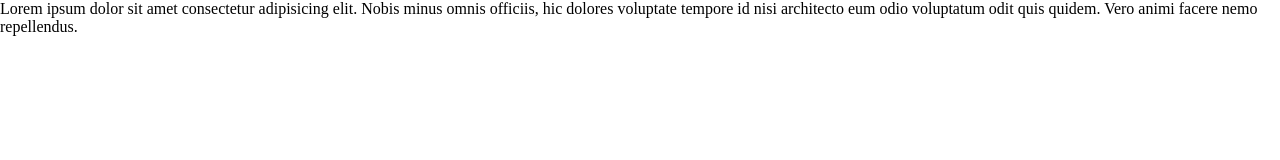
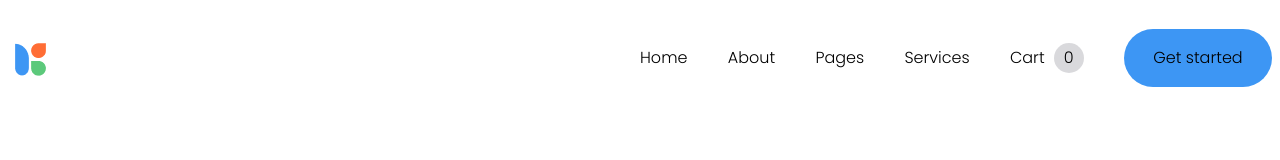
Before and after one commit to AnnaPatyk/Growfy, a plain HTML site: page index.html in a window 1280 px wide. Drawn offline with Linux system fonts and the light colour scheme.

Commit message:
add header html and styles scss

```diff
--- a/index.html
+++ b/index.html
@@ -8,7 +8,42 @@
 </head>
 <body>
    <div class="wrapper">
-Lorem ipsum dolor sit amet consectetur adipisicing elit. Nobis minus omnis officiis, hic dolores voluptate tempore id nisi architecto eum odio voluptatum odit quis quidem. Vero animi facere nemo repellendus.
+     <header class="header">
+      <div class="header__container _container">
+       <div class="header__logo"><a href="#" class="logo"><img src="./img/logo-growfy.png" alt=""></a></div>
+       <nav class="header--menu menu">
+         <ul class="menu__list">
+
+            <li class="menu__item">
+               <a href="" class="menu__link">Home</a>
+            </li>
+
+            <li class="menu__item">
+               <a href="" class="menu__link">About</a>
+            </li>
+
+            <li class="menu__item">
+               <a href="" class="menu__link">Pages</a>
+            </li>
+
+            <li class="menu__item">
+               <a href="" class="menu__link">Services</a>
+            </li>
+
+            <li class="menu__item">
+               <a href="" class="menu__link">Cart</a>
+               <a href="" class="menu__link link__zero">0</a>
+            </li>
+
+            <li class="menu__item button">
+               <a href="" class="menu__link">Get started</a>
+            </li>
+
+         </ul>
+       </nav>
+      </div>
+
+     </header>
    </div>
 </body>
 </html>
--- a/scss/_nul.scss
+++ b/scss/_nul.scss
@@ -38,6 +38,8 @@ ul {
 html,
 body {
    height: 100%;
+   font-family: 'Inter', sans-serif;
+   font-family: 'Poppins', sans-serif;
 }
 
 input,
--- a/scss/style.scss
+++ b/scss/style.scss
@@ -1,9 +1,69 @@
-@import"_nul";
+@import "_nul";
 
-@import url('https://fonts.googleapis.com/css2?family=Inter:wght@200;400&family=Poppins:wght@300;400;500&display=swap');
+@import url("https://fonts.googleapis.com/css2?family=Inter:wght@200;400&family=Poppins:wght@300;400;500&display=swap");
 
+$background-body: #0d0d11;
+$color-3D96F4: #3d96f4;
+$color-white: #fff;
+$color-9c: #9c9c9c;
+$color-129: rgba(129, 129, 139, 0.2);
+$color-81: #81818b;
 
-._container{
-   max-width: 81.25rem;
+._container {
+   max-width: 82.25rem;
    margin: 0rem auto;
+   padding-inline: 0.5rem;
 }
+//*-----шапка-----------------------------------------------------------------------------------------------*//
+
+.header {
+   position: fixed;
+   width: 100%;
+   left: 0;
+   top: 0;
+}
+
+.header__container {
+   display: grid;
+   grid-template-columns: 1fr 1fr;
+   align-items: center;
+   min-height: 7.25rem;
+}
+
+.header__logo {
+   justify-self: start;
+}
+.logo {
+   width: 9.2099rem;
+   height: 2.4999rem;
+   img {
+      width: 100%;
+      height: 100%;
+      object-fit: cover;
+      display: block;
+   }
+}
+
+.menu__list {
+   display: flex;
+   gap: 0.375rem;
+   justify-content: space-between;
+   font-weight: 300;
+   line-height: 25.6px;
+   align-items: center;
+}
+.menu__item {
+   flex-shrink: 0;
+}
+.link__zero {
+   display: inline-block;
+   padding: 0.1375rem 0.625rem;
+   border-radius: 50%;
+   background: rgba(129, 129, 139, 0.3);
+   margin-left: 0.3rem;
+}
+.button {
+   padding: 1rem 1.8313rem;
+   background-color: $color-3D96F4;
+   border-radius: 3.125rem;
+}
```
Also changed, not shown: css/style.css, 1 other file.
